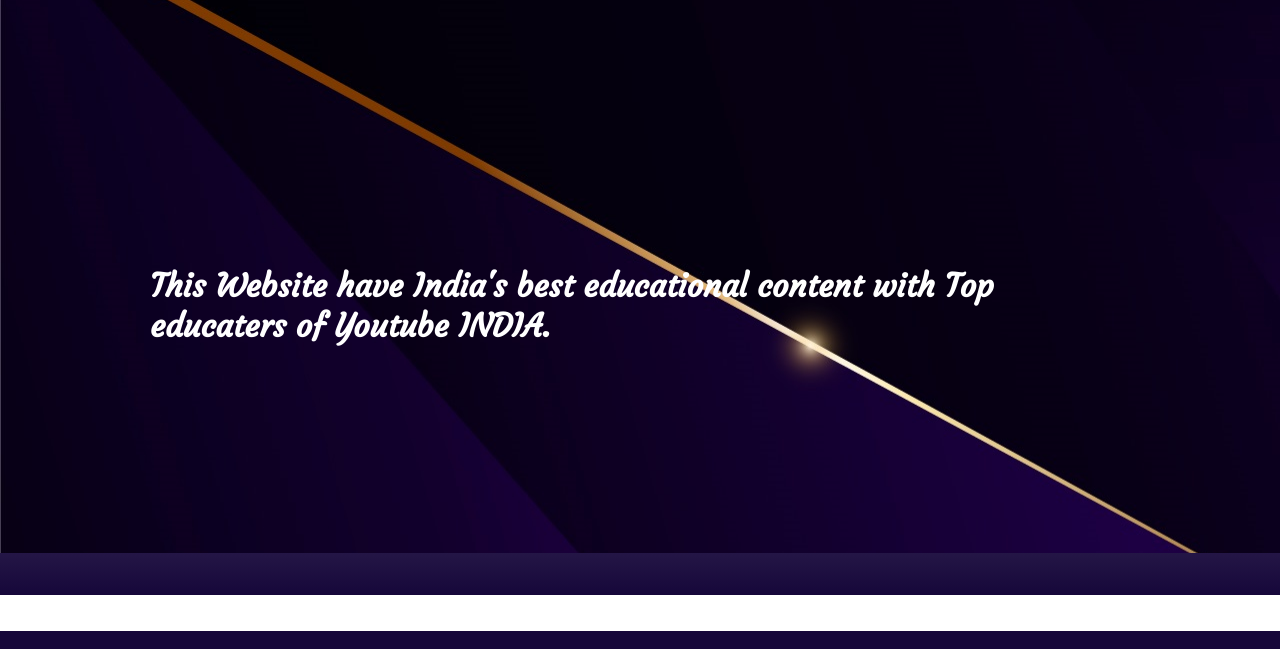
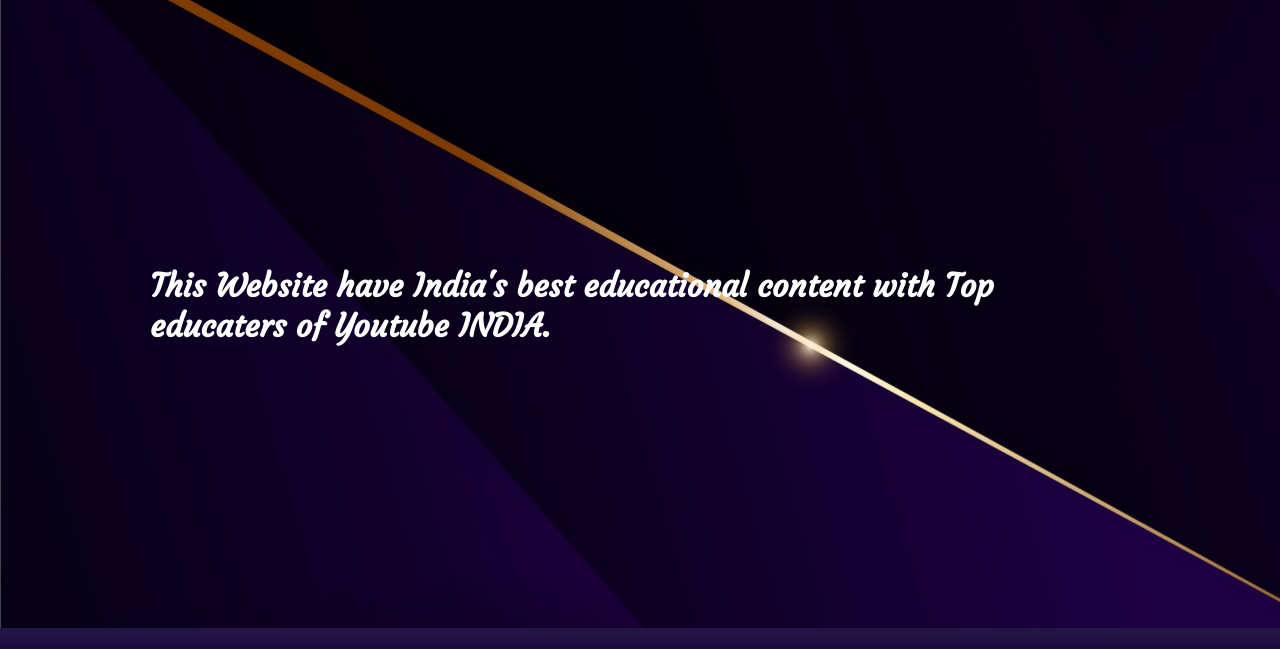
Before and after one commit to AnuragsinghCoder/Anurag, a plain HTML site: page index.html in a window 1280 px wide. Shown: the part 105-754 px from the top of the page. Drawn offline with Linux system fonts and the light colour scheme; a web font is replaced by a local one.

Commit message:
Update index.html

```diff
--- a/index.html
+++ b/index.html
@@ -343,7 +343,7 @@
 	height:3.5em;
 	font-family: 'Courgette', cursive;
 	padding:150px;
-	padding-bottom:175px;
+	padding-bottom:250px;
 	    }
 	    .roow{
 	        background: url(banner1.jpg);
```
